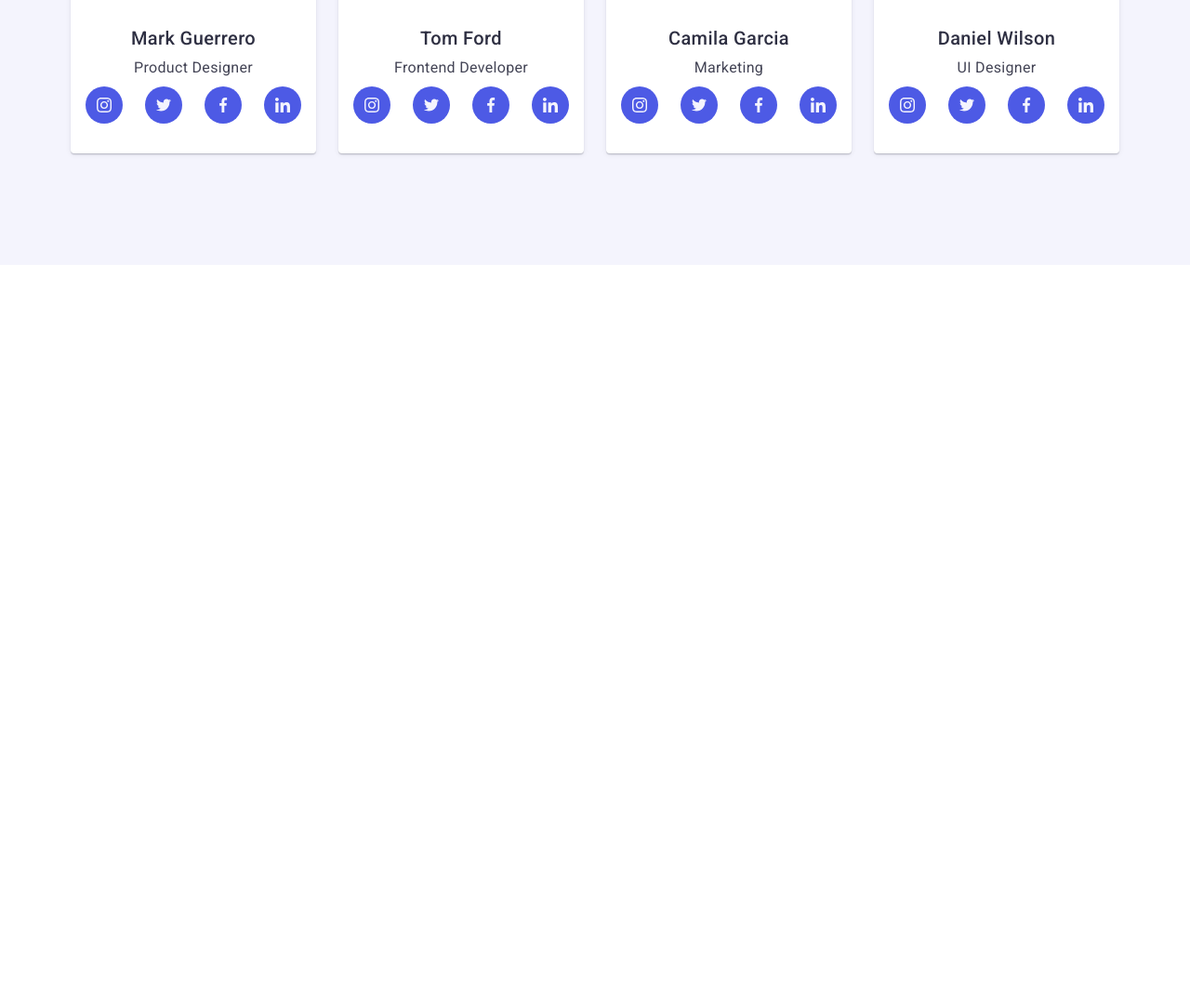
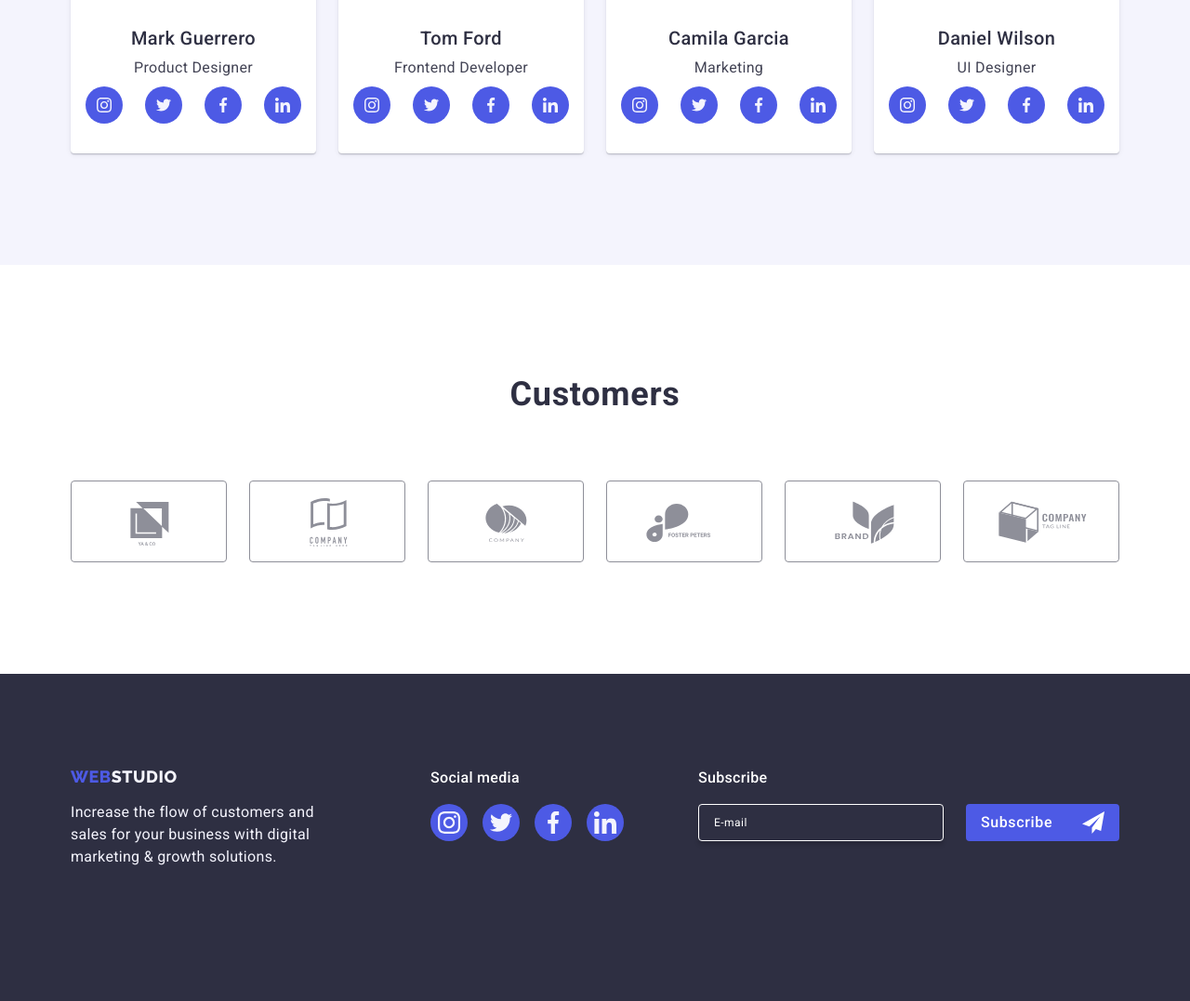
Before and after one commit to korysergey55/goit-markup-hw-06, a plain HTML site: page index.html in a window 1280 px wide. Shown: the part 2188-3265 px from the top of the page at 93% size. Before the commit the page ends 2473 px from the top, so only its background shows below. Drawn offline with nearby package versions, Linux system fonts and the light colour scheme.

Commit message:
responsive-footer

```diff
--- a/css/index.css
+++ b/css/index.css
@@ -6,3 +6,5 @@
 @import '../css/layout/advantages.css';
 @import '../css/layout/doing.css';
 @import '../css/layout/team.css';
+@import '../css/layout/customers.css';
+@import '../css/layout/footer.css';
--- /dev/null
+++ b/css/layout/customers.css
@@ -0,0 +1,82 @@
+.customers{
+  padding-top: 96px;
+  padding-bottom: 96px;
+}
+.customers .title{
+  margin-bottom: 72px;
+
+  font-size: 36px;
+  font-style: normal;
+  font-weight: 700;
+  line-height: 1.11;
+  letter-spacing: 0.02em;
+  text-align: center;
+  text-transform: capitalize;
+
+  color: var(--hero-color);
+}
+.customers .list{
+  display: flex;
+  justify-content: center;
+  align-items: center;
+  flex-wrap: wrap;
+  gap: 72px 16px;
+}
+.customers .item{
+  display: flex;
+  justify-content: center;
+  align-items: center;
+  flex-wrap: wrap;
+
+  width: calc((100% - 120px) / 6);
+  min-width: 190px;
+  height: 88px;
+}
+.customers .item .link{
+  display: flex;
+  align-items: center;
+  justify-content: center;
+
+  width: 100%;
+  height: 100%;
+  border: 1px solid var(--icon-color);
+  border-radius:4px;
+
+  color:var(--icon-color);
+}
+ .customers .item .link .icon{
+  fill:currentColor;
+}
+
+@media screen and (min-width:768px) {
+.customers{
+  padding-top: 96px;
+  padding-bottom: 96px;
+}
+
+.customers .list{
+  gap: 72px 24px;
+}
+.customers .item{
+ min-width: 168px;
+}
+.customers .item .link{
+  transition-property: color, border-color;
+  transition-duration: 250ms;
+  transition-timing-function: cubic-bezier(0.4, 0, 0.2, 1);
+}
+.customers .link:hover,.customers .link:focus{
+  color:var(--hover-color);
+  border-color:var(--hover-color);
+}
+}
+
+@media screen and (min-width:1158px) {
+.customers{
+  padding-top: 120px;
+  padding-bottom: 120px;
+}
+.customers .list{
+  gap: 24px;
+}
+}
--- /dev/null
+++ b/css/layout/footer.css
@@ -0,0 +1,258 @@
+.footer{
+  padding-top: 96px;
+  padding-bottom: 96px;
+  background-color: var(--footer-color);
+}
+.footer .container{
+  display: flex;
+  flex-direction: column;
+  justify-content: center;
+  align-items: center;
+  flex-wrap: wrap;
+}
+.footer .wripper{
+  display: flex;
+  flex-direction: column;
+  justify-content: center;
+  align-items: center;
+
+  margin-bottom: 72px;
+}
+ .logo-footer{
+   display: inline-block;
+   margin-left: auto;
+   margin-right: auto;
+   margin-bottom: 16px;
+
+  font-family: Raleway, sans-serif;
+  font-size: 18px;
+  font-weight: 800;
+  line-height: 1.17;
+  letter-spacing: 0.03em;
+  text-transform: uppercase;
+  text-decoration: none;
+  color: var(--akcent-color);
+}
+.logo-footer .acsent{
+  font-weight: 800;
+  line-height: 1.17;
+  letter-spacing: 0.54px;
+  text-transform: uppercase;
+  text-decoration: none;
+  color: var(--logo-color-footer);
+}
+.footer .text{
+  max-width: 264px;
+  color:var(--footer-text);
+}
+.social-footer{
+  margin-bottom: 72px;
+}
+.social-footer .title{
+  margin-bottom: 16px;
+
+  font-weight: 500;
+  line-height:1.5;
+  letter-spacing: 0.32px;
+  text-align: center;
+  color: var(--bg-color);
+}
+.social-footer .social-list{
+  display: flex;
+  justify-content: center;
+  align-items: center;
+  flex-wrap: wrap;
+  gap: 16px;
+}
+.social-footer .social-list .link{
+  display: flex;
+  justify-content: center;
+  align-items: center;
+  flex-wrap: nowrap;
+
+  width: 40px;
+  height: 40px;
+
+  background-color:var(--akcent-color);
+  border-radius:50%;
+ }
+
+.social-footer .icon {
+  fill:var(--footer-text)
+}
+
+.footer-form-wripper{
+  display: flex;
+  flex-direction: column;
+  justify-content: center;
+  align-items: center;
+  flex-wrap: wrap;
+}
+
+.footer-form-title{
+  margin-bottom: 16px;
+
+  font-size: 16px;
+  font-weight: 500;
+  line-height: 1.5;
+  letter-spacing: 0.02em;
+  color: var(--bg-color);
+}
+.footer-form{
+  display: flex;
+  flex-direction: column;
+  justify-content: center;
+  align-items: center;
+  flex-wrap: wrap;
+  gap:16px;
+}
+.footer-form-input{
+  width: 398px;
+  height: 40px;
+  padding: 8px 16px;
+
+  font-size: 12px;
+  font-style: normal;
+  font-weight: 400;
+  line-height: 1.5;
+  letter-spacing: 0.04em;
+
+  border-radius: 4px;
+  border: 1px solid  #8E8F99;
+  outline: transparent;
+
+  color: var(--bg-color);
+  background-color: transparent;
+  box-shadow: 0px 4px 4px 0px rgba(0, 0, 0, 0.15);
+}
+
+.footer-form-input::placeholder{
+  color: var(--bg-color);
+}
+
+.footer-form-btn{
+  display: flex;
+  align-items: center;
+  justify-content: center;
+  gap:16px;
+
+  min-width: 165px;
+  height: 40px;
+
+  font-size: 16px;
+  font-weight: 500;
+  line-height: 1.5;
+  letter-spacing: 0.04em;
+
+  border-radius: 4px;
+  border: none;
+  outline: none;
+  cursor: pointer;
+
+  background: var(--akcent-color);
+  color: var(--bg-color);
+}
+
+.footer-btn-svg{
+  margin-left: 16px;
+  fill: var(--bg-color);
+}
+
+@media screen and (min-width:768px) {
+
+.footer .container{
+  display: flex;
+  flex-direction: row;
+  align-items: baseline;
+  flex-wrap: wrap;
+  gap: 72px 24px;
+}
+.footer .wripper{
+  align-items:flex-start;
+  margin-bottom: 0;
+}
+ .logo-footer{
+   margin: 0;
+   margin-bottom: 16px;
+}
+
+.social-footer .social-list .link{
+  transition-property: background-color;
+  transition-duration: 250ms;
+  transition-timing-function: cubic-bezier(0.4, 0, 0.2, 1);
+ }
+
+ .social-footer .social-list .link:hover, .social-footer .social-list .link:focus{
+  background-color:#31d0aa;
+ }
+
+.footer-form-wripper{
+  justify-content: left;
+  align-items: baseline;
+}
+
+.footer-form{
+  flex-direction: row;
+  justify-content: left;
+  gap:24px;
+}
+.footer-form-input{
+  width: 264px;
+}
+
+.footer-form-btn{
+  transition: background-color 250ms cubic-bezier(0.4, 0, 0.2, 1);
+}
+
+.footer-form-btn:hover, .footer-form-btn:focus{
+   background-color:var(--hover-color);
+   border: transparent;
+}
+}
+
+@media screen and (min-width:1158px) {
+.footer{
+  padding-top: 100px;
+  padding-bottom: 100px;
+}
+.footer .container{
+  justify-content: left;
+  align-items: baseline;
+  flex-wrap: nowrap;
+  gap: 0;
+}
+.footer .wripper{
+  margin-right: auto;
+}
+
+.footer .text{
+  max-width: 264px;
+  color:var(--footer-text);
+}
+
+.social-footer .title{
+  text-align: left;
+}
+
+.footer-form-wripper{
+  margin-left: 80px;
+}
+
+.footer-form-title{
+  margin-bottom: 16px;
+  font-size: 16px;
+  font-weight: 500;
+  line-height: 1.5;
+  letter-spacing: 0.02em;
+  color: var(--bg-color);
+}
+.footer-form{
+  display: flex;
+  justify-content: center;
+  align-items: center;
+  gap: 24px;
+}
+.footer-form-input{
+  border: 1px solid  #FFF;
+}
+}
--- a/css/layout/header.css
+++ b/css/layout/header.css
@@ -53,7 +53,7 @@
   justify-content: center;
   align-items: left;
 
-  transform: translateX(100%);
+  transform: translateX(1000%);
   transition: transform 250ms ease-in-out;
 }
 
--- a/css/styles.css
+++ b/css/styles.css
@@ -225,7 +225,7 @@
  flex-basis: calc((100% - 3 * 16px) / 3)
 } */
 /* ====================== OUR TEAM ==========================================*/
-.team{
+/* .team{
   padding-top: 120px;
   padding-bottom: 120px;
 
@@ -309,9 +309,9 @@
 
  .social-icon{
   fill: var(--bg-color-secindary)
- }
+ } */
 /* ====================== CUSTUMERS ==========================================*/
-.customers{
+/* .customers{
   padding-top: 120px;
   padding-bottom: 120px;
 }
@@ -366,9 +366,9 @@
 
  .customers .item .link .icon{
   fill:currentColor;
-}
+} */
 /* ====================== FOOTER ==========================================*/
-.footer{
+/* .footer{
   padding: 100px 0;
   background-color: var(--footer-color);
 }
@@ -494,7 +494,6 @@
 
   min-width: 165px;
   height: 40px;
-  /* padding: 24px 8px; */
 
   font-size: 16px;
   font-weight: 500;
@@ -520,7 +519,7 @@
 .footer-btn-svg{
   margin-left: 16px;
   fill: var(--bg-color);
-}
+} */
 
 /* ====================== PORTFOLIO ==========================================*/
 .cards{
--- a/index.html
+++ b/index.html
@@ -516,7 +516,7 @@
           </ul>
         </div>
       </section>
-      <!-- <section class="customers">
+      <section class="customers">
         <div class="container">
           <h2 class="title">Customers</h2>
           <ul class="list">
@@ -564,9 +564,9 @@
             </li>
           </ul>
         </div>
-      </section> -->
+      </section>
     </main>
-    <!-- <footer class="footer">
+    <footer class="footer">
       <div class="container">
         <div class="wripper">
           <a class="logo-footer link" href="./index.html"
@@ -636,7 +636,7 @@
           </form>
         </div>
       </div>
-    </footer> -->
+    </footer>
     <!-- <div class="backdrop is-hidden" data-modal>
       <div class="modal">
         <button class="close-button" type="button" data-modal-close>
```
